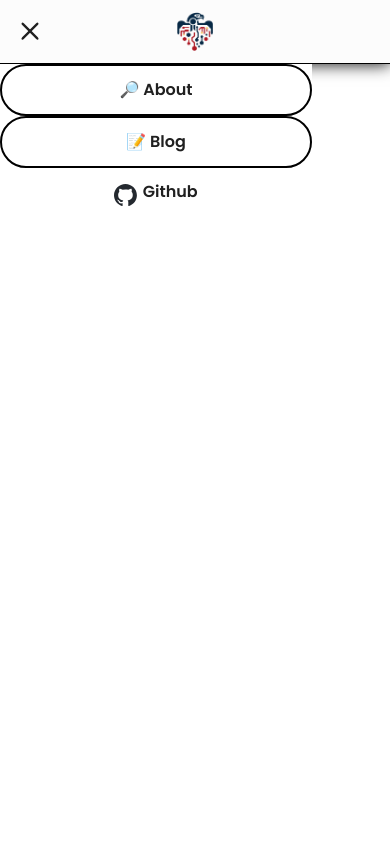
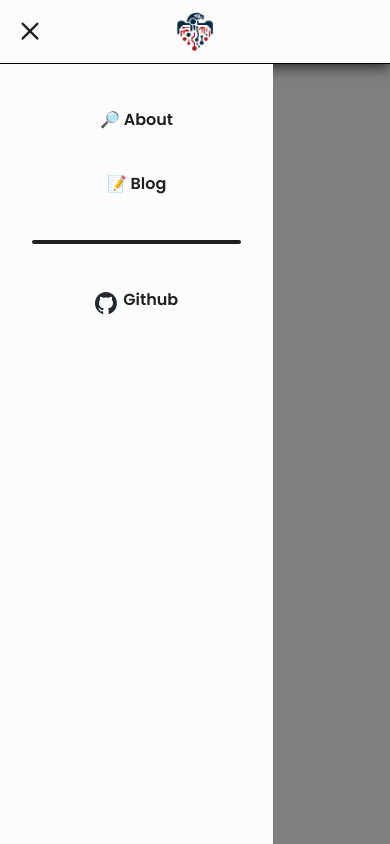
Before and after one commit to Eagletech-robotic/website, a React (Vite) app: page / in a window 390 px wide. Both pictures are taken after a click on the element 34 px from the left and 31 px from the top of the page. Built offline with nearby package versions, Linux system fonts and the light colour scheme.

Commit message:
Remove button borders + add seperator + opaque bg for menu

```diff
--- a/src/components/MobileHeader/index.tsx
+++ b/src/components/MobileHeader/index.tsx
@@ -7,6 +7,9 @@ import {
     StyledHeader,
     Menu,
     StyledBurgerIcon,
+    ButtonsContainer,
+    OpaqueBackground,
+    ButtonsSeparator,
 } from './styles'
 import githubLogo from '/images/github-mark.svg'
 import logo from '/logo.png'
@@ -42,14 +45,23 @@ export function MobileHeader(): JSX.Element {
             />
 
             {menuVisible && (
+                <>
+                    <OpaqueBackground />
+
                     <Menu ref={refMenu}>
+                        <ButtonsContainer>
                             <NavLinkButton to="about">🔎 About</NavLinkButton>
                             <NavLinkButton to="blog">📝 Blog</NavLinkButton>
+
+                            <ButtonsSeparator />
+
                             <ExternalLinkButton href="https://github.com/Eagletech-robotic">
                                 <GitHubLogo src={githubLogo} />
                                 Github
                             </ExternalLinkButton>
+                        </ButtonsContainer>
                     </Menu>
+                </>
             )}
         </StyledHeader>
     )
--- a/src/components/MobileHeader/styles.ts
+++ b/src/components/MobileHeader/styles.ts
@@ -59,17 +59,38 @@ export const LogoImage = styled.img`
     width: auto;
 `
 
+export const OpaqueBackground = styled.div`
+    z-index: ${zIndices.contentCover};
+    position: fixed;
+    top: ${headerHeight.mobile};
+    left: 0;
+    width: 100vw;
+    height: 100vh;
+    background-color: rgba(0, 0, 0, 0.5);
+`
+
 export const Menu = styled.div`
     z-index: ${zIndices.menuMobile};
     position: fixed;
     left: 0;
-    width: 80vw;
+    width: 70vw;
     max-width: 30rem;
     top: ${headerHeight.mobile};
     height: 100%;
+    background-color: ${colors.backgroundHeader};
+`
+
+export const ButtonsContainer = styled.div`
     display: flex;
     flex-direction: column;
-    background-color: #fff;
+    gap: 1rem;
+    padding: 2rem;
+`
+
+export const ButtonsSeparator = styled.div`
+    border: 2px solid ${colors.text};
+    border-radius: 4px;
+    margin: 1rem 0;
 `
 
 const buttonStyles = css`
@@ -80,16 +101,11 @@ const buttonStyles = css`
 export const NavLinkButton = styled(NavLink)`
     ${buttonStyles}
 
-    border: 2px solid black;
-    border-radius: 2rem;
-
     &.active {
-        border-color: ${colors.primary};
         color: ${colors.primary};
     }
 
     &:hover {
-        border-color: ${colors.primary};
         color: ${colors.primary};
     }
 `
--- a/src/styles/commonStyles.ts
+++ b/src/styles/commonStyles.ts
@@ -15,6 +15,7 @@ export const breakpoints = {
 }
 
 export const zIndices = {
+    contentCover: 5,
     header: 10,
     menuMobile: 20,
 }
```
Lines whose indentation alone changed are shown as unchanged.
